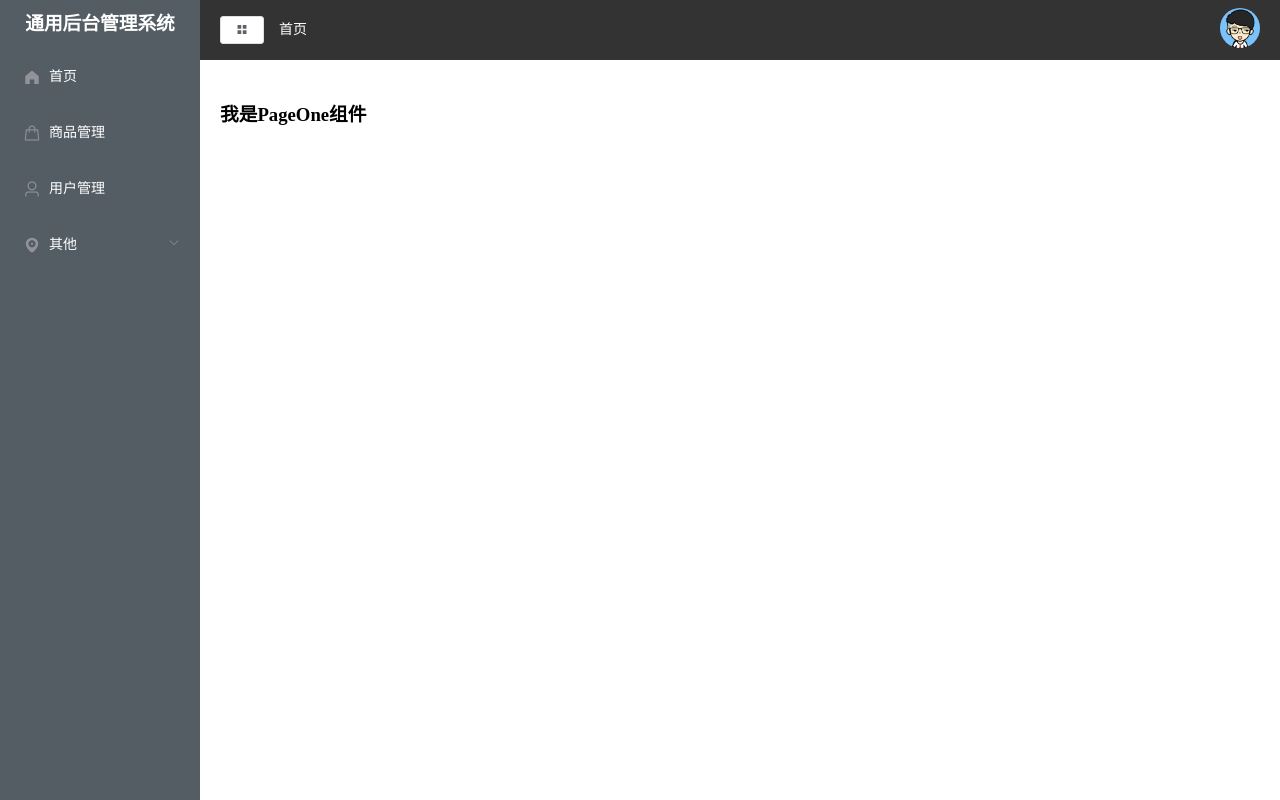
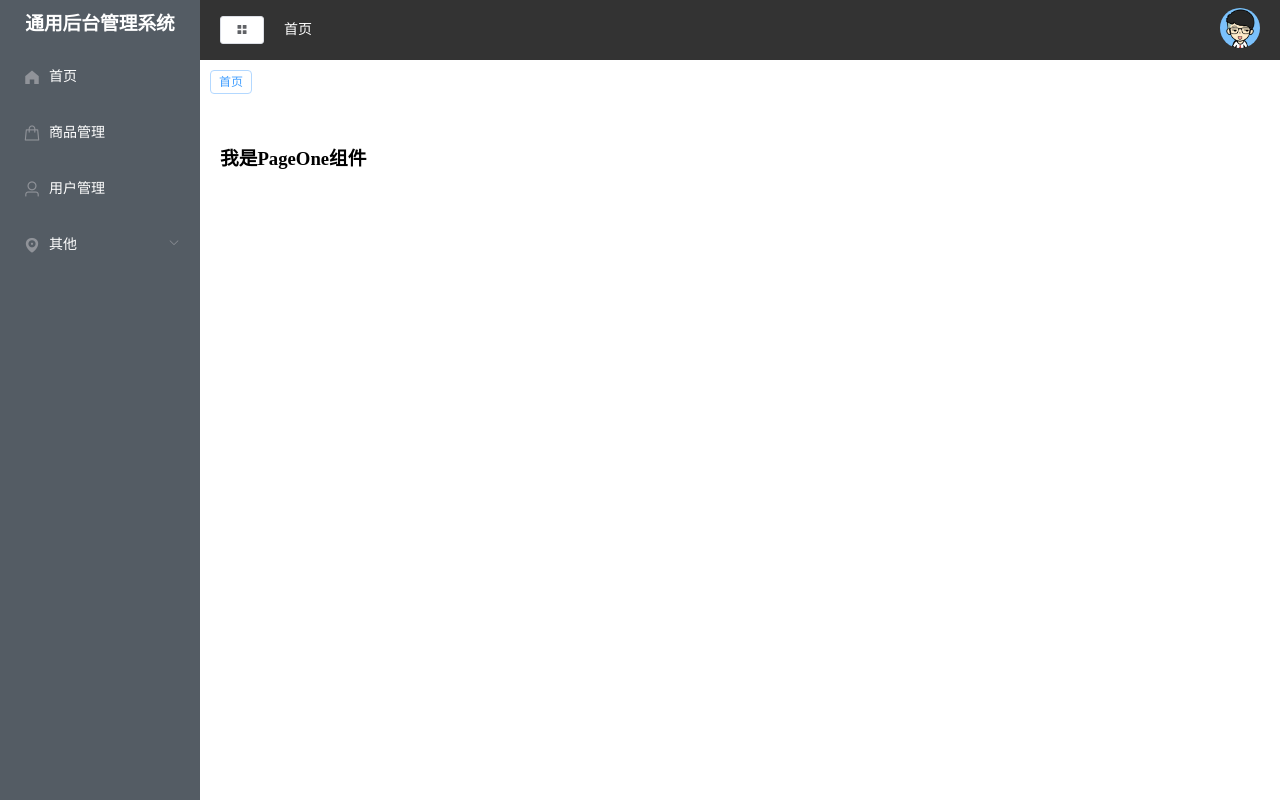
Before and after one commit to carryon999/Front-end-management-system, a Vue app: page /#/page1 in a window 1280 px wide. Built offline with nearby package versions, Linux system fonts and the light colour scheme.

Commit message:
7 commit

```diff
--- a/src/components/CommonAside.vue
+++ b/src/components/CommonAside.vue
@@ -100,6 +100,7 @@
       if (this.$route.path !== item.path && !(this.$route.path === '/home' && (item.path === '/'))) {
         this.$router.push(item.path)
       }
+      this.$store.commit('selectMenu', item)
     }
   },
   computed: {
--- a/src/components/CommonHeader.vue
+++ b/src/components/CommonHeader.vue
@@ -5,9 +5,12 @@
         @click="handleMenu"
         icon="el-icon-menu"
         size="mini"
+        style="margin-right: 20px"
       ></el-button>
       <!-- 面包屑 -->
-      <span class="text">首页</span>
+      <el-breadcrumb separator-class="el-icon-arrow-right">
+        <el-breadcrumb-item v-for="item in tags" :key="item.path" :to="{ path: item.path }">{{item.label}}</el-breadcrumb-item>
+      </el-breadcrumb>
     </div>
     <div class="r-content">
       <el-dropdown>
@@ -24,6 +27,9 @@
 </template>
 
 <script>
+import { mapState } from 'vuex'
+import { computed } from 'vue'
+import tab from '../store/tab'
 export default {
   data () {
     return {}
@@ -32,6 +38,14 @@
     handleMenu () {
       this.$store.commit('collapseMenu')
     }
+  },
+  computed: {
+    ...mapState({
+      tags: state => state.tab.tabsList
+    })
+  },
+  mounted () {
+    console.log(this.tags, 'tags')
   }
 }
 </script>
@@ -55,5 +69,21 @@
     height: 40px;
     border-radius: 50%;
   }
+  .l-content{
+    display: flex;
+    align-items: center;
+    /deep/.el-breadcrumb__item {
+      .el-breadcrumb__inner {
+        &.is-link{
+          color: #666;
+        }
+      }
+      &:last-child{
+        .el-breadcrumb__inner{
+          color: white;
+        }
+      }
+    }
+  }
 }
 </style>
--- /dev/null
+++ b/src/components/CommonTag.vue
@@ -0,0 +1,69 @@
+<template>
+  <div class="tabs">
+      <el-tag
+        v-for="(item, index) in tags"
+        :key="item.label"
+        :closable="item.name !== 'home' "
+        :effect="$route.name === item.name ? 'dark' : 'plain' "
+        @click="changeMenu(item)"
+        @close='handleClose(item, index)'
+        size="small">
+        {{ item.label }}
+      </el-tag>
+  </div>
+</template>
+
+<script>
+import { mapState, mapMutations } from 'vuex'
+  export default {
+    name: 'CommonTag',
+    data () {
+      return {}
+    },
+    computed: {
+      ...mapState({
+        tags: state => state.tab.tabsList
+      })
+    },
+    mounted () {
+      console.log(this.$route.name, this.tags)
+    },
+    methods: {
+      ...mapMutations(['closeTag']),
+      // 点击tag跳转
+      changeMenu (item) {
+        this.$router.push({ name: item.name })
+      },
+      // 删除tag标签
+      handleClose (item, index) {
+        // 调用store中的mutation
+        this.closeTag(item)
+        const length = this.tags.length
+        // 删除之后的跳转逻辑
+        if (item.name !== this.$route.name) {
+          return
+        }
+        // 表示删除最后一项
+        if (index === length) {
+          this.$router.push({
+            name: this.tags[index - 1].name
+          })
+        } else {
+          this.$router.push({
+            name: this.tags[index].name
+          })
+        }
+      }
+    }
+  }
+</script>
+
+<style lang="less" scoped>
+  .tabs {
+    margin: 10px;
+    .el-tag {
+      margin-right: 15px;
+      cursor: default;
+    }
+  }
+</style>
--- a/src/store/tab.js
+++ b/src/store/tab.js
@@ -1,11 +1,40 @@
+import home from '@/api/mockSeveData/home'
+
 export default {
-    state: {
-        isCollapse: false
+  state: {
+    isCollapse: false, // 控制菜单栏的收起
+    tabsList: [
+      // 存放面包屑的数据
+      {
+        path: '/',
+        name: 'home',
+        label: '首页',
+        icon: 's-home',
+        url: 'Home/Home'
+      }
+    ]
+  },
+  mutations: {
+    // 修改菜单
+    collapseMenu (state) {
+      state.isCollapse = !state.isCollapse
     },
-    mutations: {
-        // 修改菜单
-        collapseMenu (state) {
-            state.isCollapse = !state.isCollapse
+    // 更新面包屑的数据
+    selectMenu (state, val) {
+      console.log(val, 'val')
+      if (val.name !== 'home') {
+        const index = state.tabsList.findIndex(item => item.name === val.name)
+        // 如果不存在
+        if (index === -1) {
+          state.tabsList.push(val)
         }
+      }
+    },
+    // 删除指定的tag数据
+    closeTag (state, item) {
+      // console.log(item, 'item')
+      const index = state.tabsList.findIndex(val => item.name === val.name)
+      state.tabsList.splice(index, 1)
     }
+  }
 }
--- a/src/views/Home.vue
+++ b/src/views/Home.vue
@@ -58,10 +58,10 @@
         </el-card>
         <div class="graph">
           <el-card style="height: 260px">
-
+            <div ref="echarts2" style="height: 260px"></div>
           </el-card>
           <el-card style="height: 260px">
-
+            <div ref="echarts3" style="height: 240px"></div>
           </el-card>
         </div>
       </el-col>
@@ -160,13 +160,14 @@
       console.log(data.data)
       this.tableData = tableData
 
+      // 折线图
       // 基于准备好的DOM，初始化echarts实例
       const echarts1 = echarts.init(this.$refs.echarts1)
       // 指定图标的数据项和数据
       const echarts1Option = {}
 
       // 数据处理xAxis
-      const { orderData } = data.data
+      const { orderData, userData, videoData } = data.data
       const xAxis = Object.keys(orderData.data[0])
       console.log(xAxis)
       echarts1Option.xAxis = {
@@ -184,9 +185,94 @@
           type: 'line'
         })
       })
-      console.log(echarts1Option)
-          // 根据配置显示图表
-       echarts1.setOption(echarts1Option)
+      // console.log(echarts1Option)
+      // 根据配置显示图表
+      echarts1.setOption(echarts1Option)
+
+      // 柱状图   用户配置
+      // 基于准备好的DOM，初始化echarts实例
+      const echarts2 = echarts.init(this.$refs.echarts2)
+      // 指定图标的数据项和数据
+      const echarts2Option = {
+        legend: {
+          // 图例文字颜色
+          textStyle: {
+            color: '#333'
+          }
+        },
+        grid: {
+          left: '20%'
+        },
+        // 提示框
+        tooltip: {
+          trigger: 'axis'
+        },
+        xAxis: {
+          type: 'category', // 类目轴
+          data: userData.map(item => item.date),
+          axisLine: {
+            lineStyle: {
+              color: '#17b3a3'
+            }
+          },
+          axisLabel: {
+            interval: 0,
+            color: '#333'
+          }
+        },
+        yAxis: [
+          {
+            type: 'value',
+            axisLine: {
+              lineStyle: {
+                color: '#17b3a3'
+              }
+            }
+          }
+        ],
+        color: ['#2ec7c9', '#b6a2de', '#5ab1ef', '#ffb980', '#d87a80', '#8d98b3'],
+        series: [
+          {
+            name: '新增用户',
+            data: userData.map(item => item.new),
+            type: 'bar'
+          },
+          {
+            name: '活跃用户',
+            data: userData.map(item => item.active),
+            type: 'bar'
+          }
+        ]
+      }
+      // 根据配置显示图表
+      echarts2.setOption(echarts2Option)
+
+      // 饼状图   用户配置
+      // 基于准备好的DOM，初始化echarts实例
+      const echarts3 = echarts.init(this.$refs.echarts3)
+      // 指定图标的数据项和数据
+      const echarts3Option = {
+          tooltip: {
+          trigger: 'item'
+        },
+        color: [
+          '#0f78f4',
+          '#dd536b',
+          '#9462e5',
+          '#a6a6a6',
+          '#e1bb22',
+          '#39c362',
+          '#3ed1cf'
+        ],
+        series: [
+          {
+            data: videoData,
+            type: 'pie'
+          }
+        ]
+      }
+      // 根据配置显示图表
+      echarts3.setOption(echarts3Option)
     })
   }
 }
--- a/src/views/Home_main.vue
+++ b/src/views/Home_main.vue
@@ -9,6 +9,7 @@
         <el-header>
           <common-header/>
         </el-header>
+          <common-tag/>
         <el-main>
           <!-- 路由出口 -->
           <!-- 路由匹配到的组件将渲染在这里 -->
@@ -23,6 +24,7 @@
 <script>
 import CommonAside from '@/components/CommonAside'
 import CommonHeader from '@/components/CommonHeader'
+import CommonTag from '@/components/CommonTag'
 export default {
 
   data () {
@@ -32,7 +34,8 @@
   },
   components: {
     CommonAside,
-    CommonHeader
+    CommonHeader,
+    CommonTag
   }
 }
 </script>
```
Also changed, not shown: src/router/index.js (+5 -5 lines).
